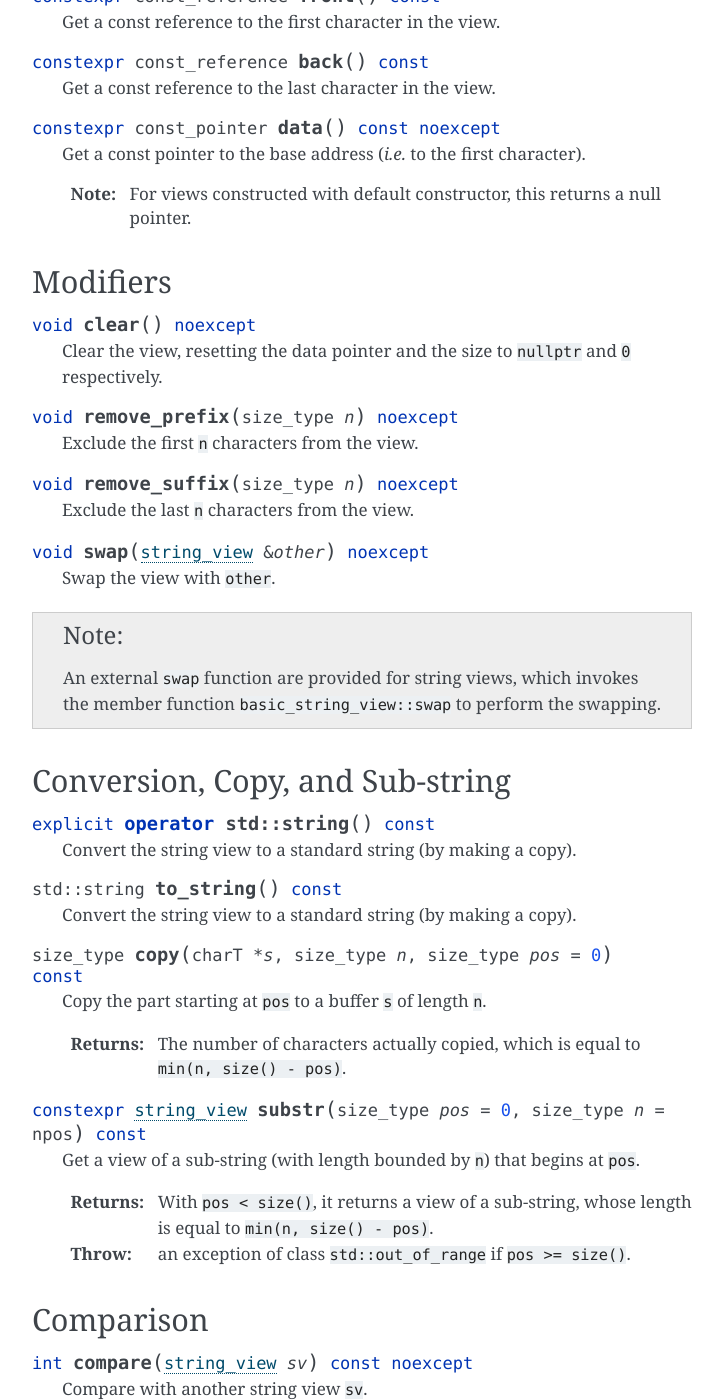
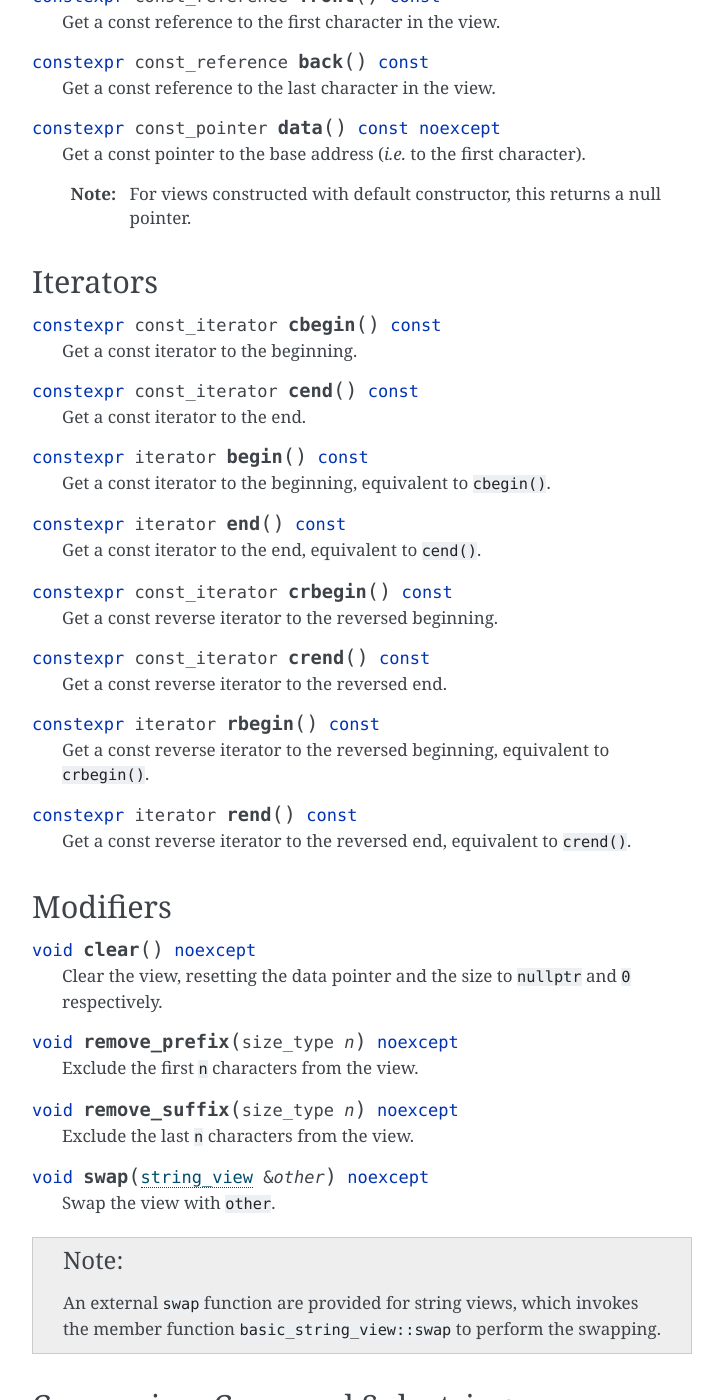
Before and after one commit to MMLab-CU/CLUE, a Sphinx documentation site: the page built from doc/source/string_view.rst, in a window 1280 px wide and 1400 px high, scrolled down 3199 px. Shown: the whole window, without its empty margins (388-1111 px from the left). Built offline with Sphinx 7.4.7, drawn with Linux system fonts in a browser that asks for light colours; formulas are drawn with MathJax 3; some of the changed text lies outside the part shown.

```diff
--- a/doc/source/index.rst
+++ b/doc/source/index.rst
@@ -15,3 +15,4 @@ Contents:
    string_view.rst
    stringex.rst
    optional.rst
+   value_range.rst
--- a/doc/source/string_view.rst
+++ b/doc/source/string_view.rst
@@ -138,6 +138,43 @@ Element Access
     Get a const pointer to the base address (*i.e.* to the first character).
 
     :note: For views constructed with default constructor, this returns a null pointer.
+
+
+Iterators
+----------
+
+.. cpp:function:: constexpr const_iterator cbegin() const
+
+    Get a const iterator to the beginning.
+
+.. cpp:function:: constexpr const_iterator cend() const
+
+    Get a const iterator to the end.
+
+.. cpp:function:: constexpr iterator begin() const
+
+    Get a const iterator to the beginning, equivalent to ``cbegin()``.
+
+.. cpp:function:: constexpr iterator end() const
+
+    Get a const iterator to the end, equivalent to ``cend()``.
+
+.. cpp:function:: constexpr const_iterator crbegin() const
+
+    Get a const reverse iterator to the reversed beginning.
+
+.. cpp:function:: constexpr const_iterator crend() const
+
+    Get a const reverse iterator to the reversed end.
+
+.. cpp:function:: constexpr iterator rbegin() const
+
+    Get a const reverse iterator to the reversed beginning, equivalent to ``crbegin()``.
+
+.. cpp:function:: constexpr iterator rend() const
+
+    Get a const reverse iterator to the reversed end, equivalent to ``crend()``.
+
 
 Modifiers
 ----------
```
Also changed, not shown: doc/source/value_range.rst (added, +201 -0 lines).
